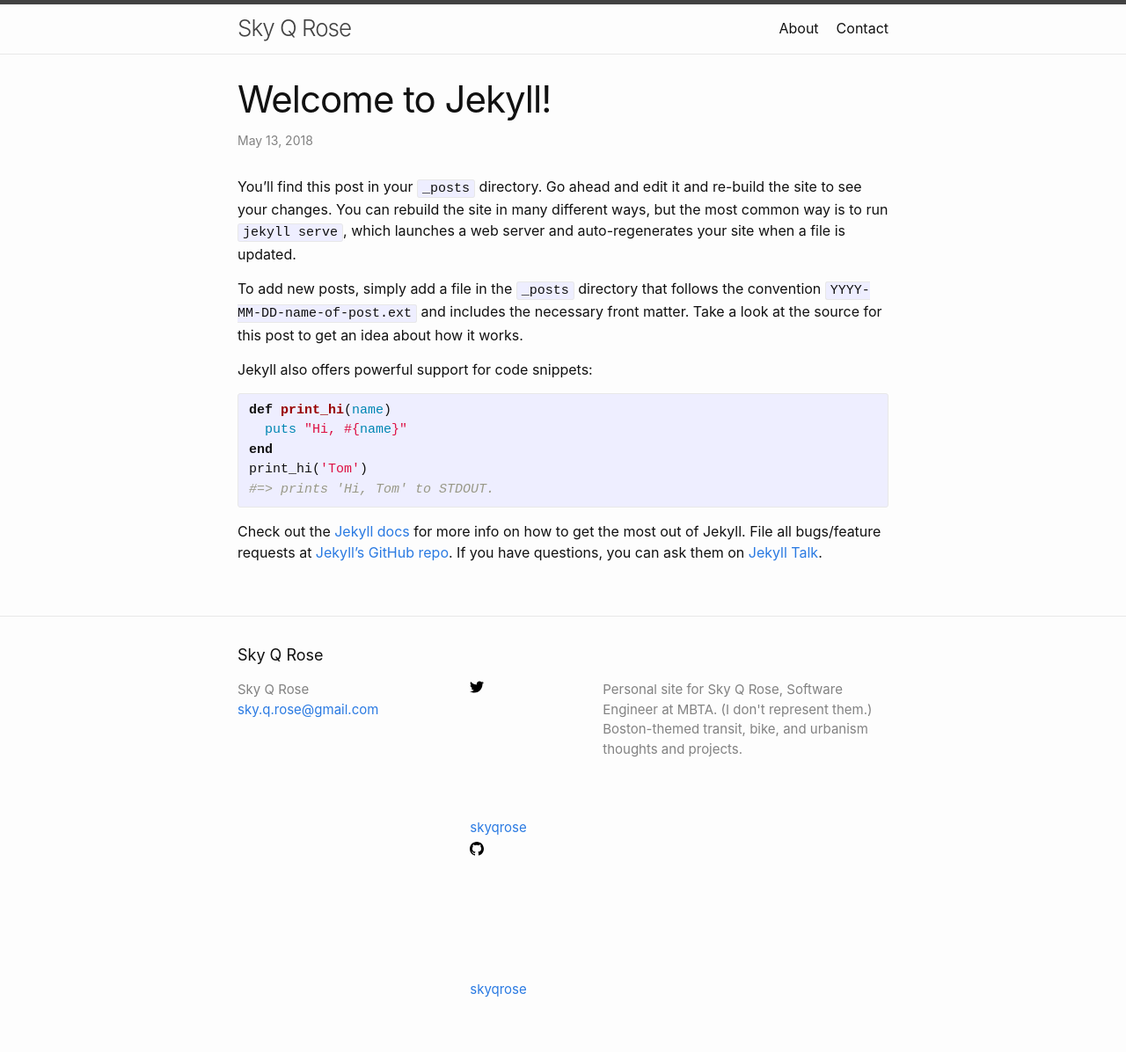
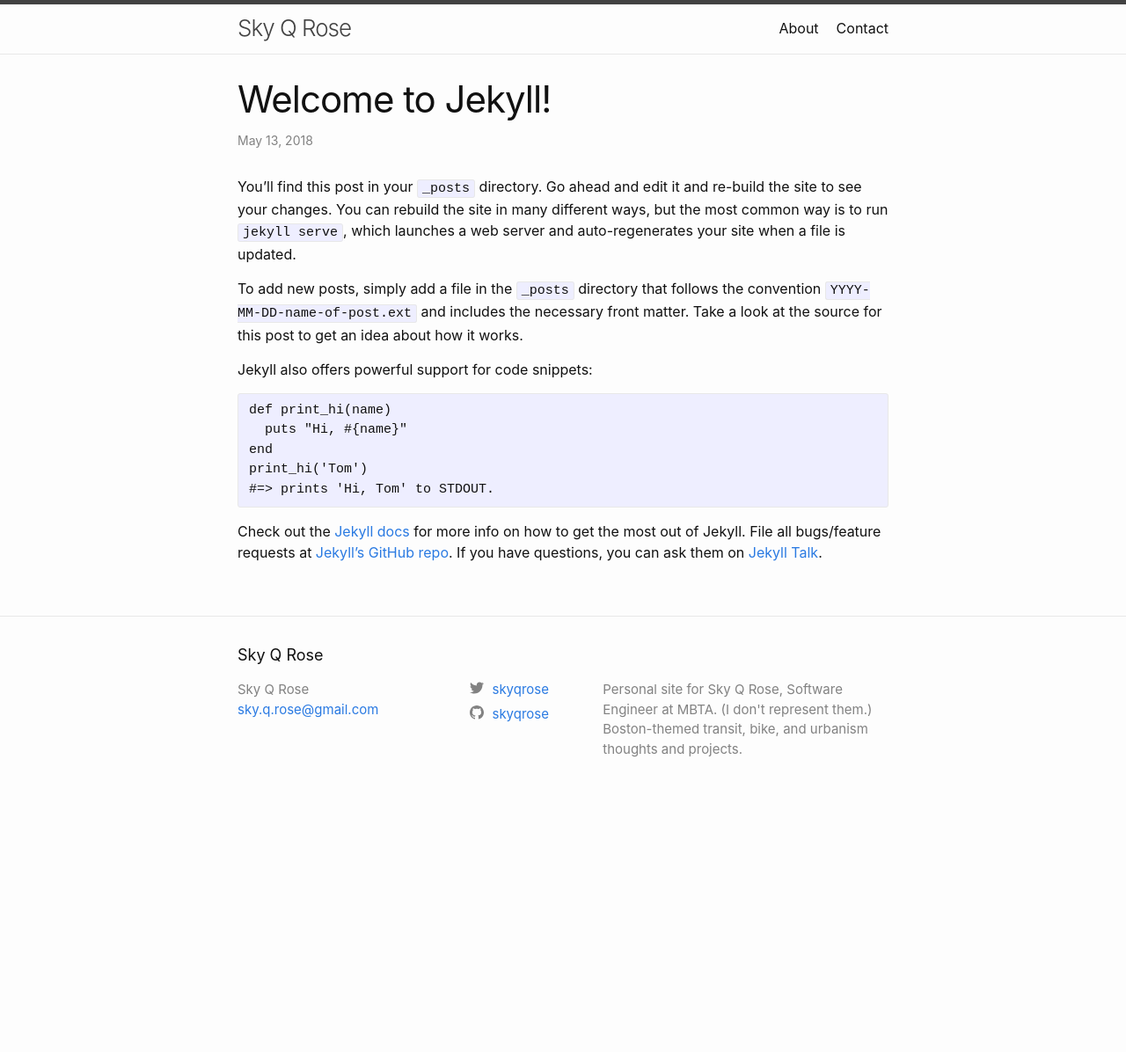
Before and after one commit to skyqrose/skyqrose, a Jekyll site: the page built from _posts/2018-05-13-welcome-to-jekyll.markdown, in a window 1280 px wide. Shown: the whole page at 88% size. Built offline with Jekyll 4.4.1, drawn with Linux system fonts in a browser that asks for light colours; after the commit the page ends 923 px from its top, so only the background shows below that.

Commit message:
reorganize css

```diff
--- a/_sass/minima.scss
+++ b/_sass/minima.scss
@@ -42,10 +42,3 @@
 @mixin relative-font-size($ratio) {
   font-size: $base-font-size * $ratio;
 }
-
-// Import partials.
-@import
-  "minima/base",
-  "minima/layout",
-  "minima/syntax-highlighting"
-;
--- a/_sass/minima/_syntax-highlighting.scss
+++ /dev/null
@@ -1,71 +0,0 @@
-/**
- * Syntax highlighting styles
- */
-.highlight {
-  background: #fff;
-  @extend %vertical-rhythm;
-
-  .highlighter-rouge & {
-    background: #eef;
-  }
-
-  .c     { color: #998; font-style: italic } // Comment
-  .err   { color: #a61717; background-color: #e3d2d2 } // Error
-  .k     { font-weight: bold } // Keyword
-  .o     { font-weight: bold } // Operator
-  .cm    { color: #998; font-style: italic } // Comment.Multiline
-  .cp    { color: #999; font-weight: bold } // Comment.Preproc
-  .c1    { color: #998; font-style: italic } // Comment.Single
-  .cs    { color: #999; font-weight: bold; font-style: italic } // Comment.Special
-  .gd    { color: #000; background-color: #fdd } // Generic.Deleted
-  .gd .x { color: #000; background-color: #faa } // Generic.Deleted.Specific
-  .ge    { font-style: italic } // Generic.Emph
-  .gr    { color: #a00 } // Generic.Error
-  .gh    { color: #999 } // Generic.Heading
-  .gi    { color: #000; background-color: #dfd } // Generic.Inserted
-  .gi .x { color: #000; background-color: #afa } // Generic.Inserted.Specific
-  .go    { color: #888 } // Generic.Output
-  .gp    { color: #555 } // Generic.Prompt
-  .gs    { font-weight: bold } // Generic.Strong
-  .gu    { color: #aaa } // Generic.Subheading
-  .gt    { color: #a00 } // Generic.Traceback
-  .kc    { font-weight: bold } // Keyword.Constant
-  .kd    { font-weight: bold } // Keyword.Declaration
-  .kp    { font-weight: bold } // Keyword.Pseudo
-  .kr    { font-weight: bold } // Keyword.Reserved
-  .kt    { color: #458; font-weight: bold } // Keyword.Type
-  .m     { color: #099 } // Literal.Number
-  .s     { color: #d14 } // Literal.String
-  .na    { color: #008080 } // Name.Attribute
-  .nb    { color: #0086B3 } // Name.Builtin
-  .nc    { color: #458; font-weight: bold } // Name.Class
-  .no    { color: #008080 } // Name.Constant
-  .ni    { color: #800080 } // Name.Entity
-  .ne    { color: #900; font-weight: bold } // Name.Exception
-  .nf    { color: #900; font-weight: bold } // Name.Function
-  .nn    { color: #555 } // Name.Namespace
-  .nt    { color: #000080 } // Name.Tag
-  .nv    { color: #008080 } // Name.Variable
-  .ow    { font-weight: bold } // Operator.Word
-  .w     { color: #bbb } // Text.Whitespace
-  .mf    { color: #099 } // Literal.Number.Float
-  .mh    { color: #099 } // Literal.Number.Hex
-  .mi    { color: #099 } // Literal.Number.Integer
-  .mo    { color: #099 } // Literal.Number.Oct
-  .sb    { color: #d14 } // Literal.String.Backtick
-  .sc    { color: #d14 } // Literal.String.Char
-  .sd    { color: #d14 } // Literal.String.Doc
-  .s2    { color: #d14 } // Literal.String.Double
-  .se    { color: #d14 } // Literal.String.Escape
-  .sh    { color: #d14 } // Literal.String.Heredoc
-  .si    { color: #d14 } // Literal.String.Interpol
-  .sx    { color: #d14 } // Literal.String.Other
-  .sr    { color: #009926 } // Literal.String.Regex
-  .s1    { color: #d14 } // Literal.String.Single
-  .ss    { color: #990073 } // Literal.String.Symbol
-  .bp    { color: #999 } // Name.Builtin.Pseudo
-  .vc    { color: #008080 } // Name.Variable.Class
-  .vg    { color: #008080 } // Name.Variable.Global
-  .vi    { color: #008080 } // Name.Variable.Instance
-  .il    { color: #099 } // Literal.Number.Integer.Long
-}
--- a/assets/main.scss
+++ b/assets/main.scss
@@ -1,5 +1,7 @@
 ---
 # Only the main Sass file needs front matter (the dashes are enough)
 ---
-
 @import "minima";
+@import "base";
+@import "layout";
+@import "components/social";
--- a/css/main.scss
+++ /dev/null
@@ -1,39 +0,0 @@
----
-# Only the main Sass file needs front matter (the dashes are enough)
----
-@charset "utf-8";
-
-// Our variables
-$base-font-family: "Helvetica Neue", Helvetica, Arial, sans-serif;
-$base-font-size:   16px;
-$base-font-weight: 400;
-$small-font-size:  $base-font-size * 0.875;
-$base-line-height: 1.5;
-
-$spacing-unit:     30px;
-
-$text-color:       #111;
-$background-color: #fdfdfd;
-$brand-color:      #2a7ae2;
-
-$grey-color:       #828282;
-$grey-color-light: lighten($grey-color, 40%);
-$grey-color-dark:  darken($grey-color, 25%);
-
-// Width of the content area
-$content-width:    800px;
-
-$on-palm:          600px;
-$on-laptop:        800px;
-
-// Minima also includes a mixin for defining media queries.
-// Use media queries like this:
-// @include media-query($on-palm) {
-//     .wrapper {
-//         padding-right: $spacing-unit / 2;
-//         padding-left: $spacing-unit / 2;
-//     }
-// }
-
-// Import partials from the `minima` theme.
-@import "minima";
```
Also changed, not shown: _sass/_base.scss (renamed from _sass/minima/_base.scss), _sass/_layout.scss (renamed from _sass/minima/_layout.scss).
